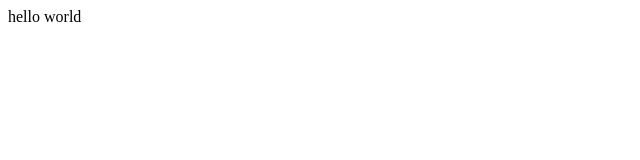
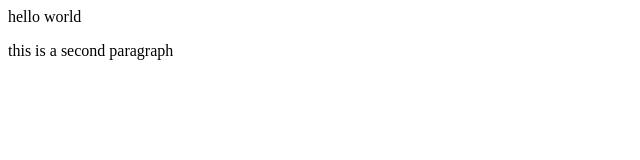
Before and after one commit to JEYANTH-P/learngit, a plain HTML site: page index.html in a window 1280 px wide. Shown: the whole page, without its empty margins (0-640 px from the left). Drawn offline with Linux system fonts and the light colour scheme.

Commit message:
just a try

```diff
--- a/index.html
+++ b/index.html
@@ -1 +1,2 @@
 <p>hello world</p>
+<p>this is a second paragraph</p>
```
Also changed, not shown: 1 other file.
